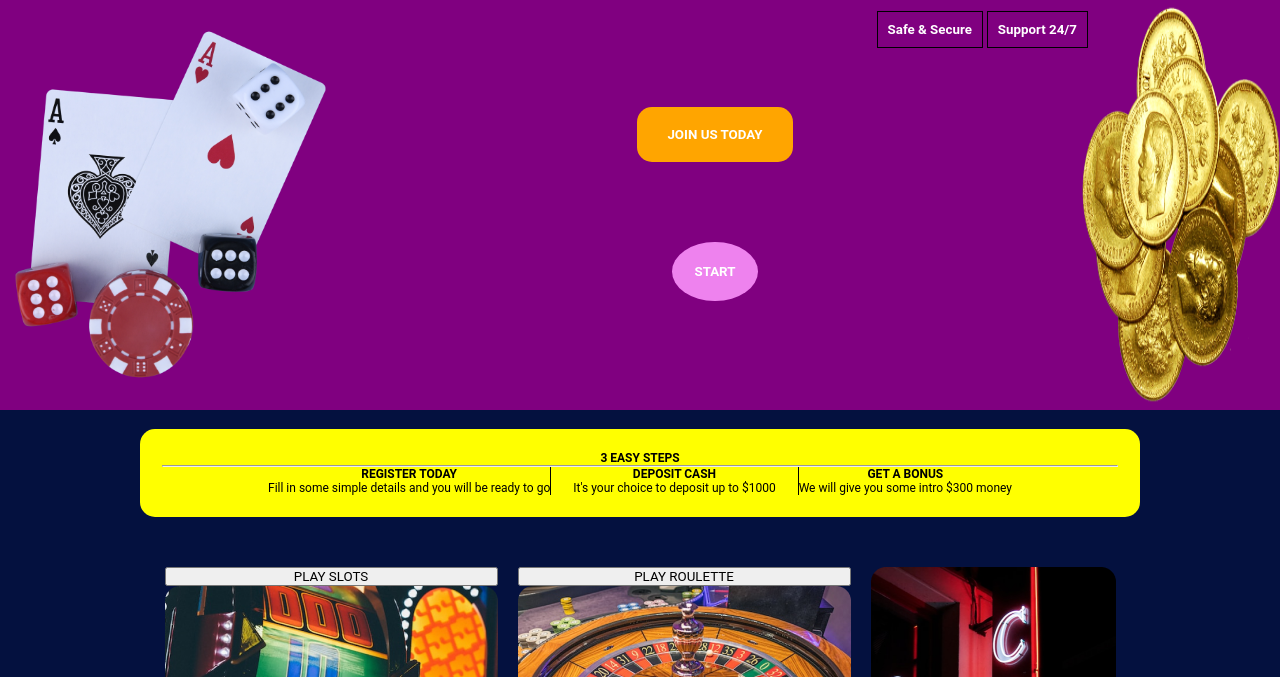
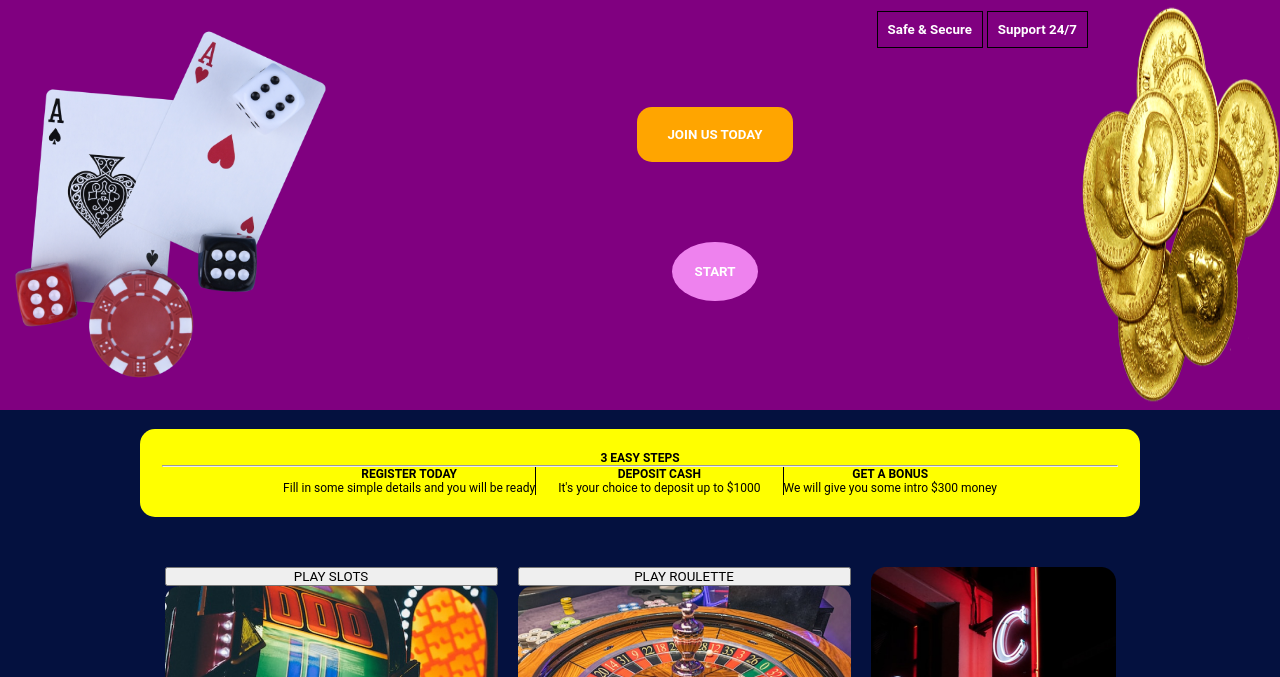
Before and after one commit to Nalmadapaz/proyecto-coder, a plain HTML site: page index.html in a window 1280 px wide. Shown: the part 123-800 px from the top of the page. Drawn offline with Linux system fonts and the light colour scheme.

Commit message:
modificacion p

```diff
--- a/index.html
+++ b/index.html
@@ -49,7 +49,7 @@
                     <div class="steps-actions-container">
                         <div>
                             <h2>REGISTER TODAY</h2>
-                            <p>Fill in some simple details and you will be ready to go</p>
+                            <p>Fill in some simple details and you will be ready</p>
                         </div>
                         <div class="depcash">
                             <h2>DEPOSIT CASH</h2>
```
